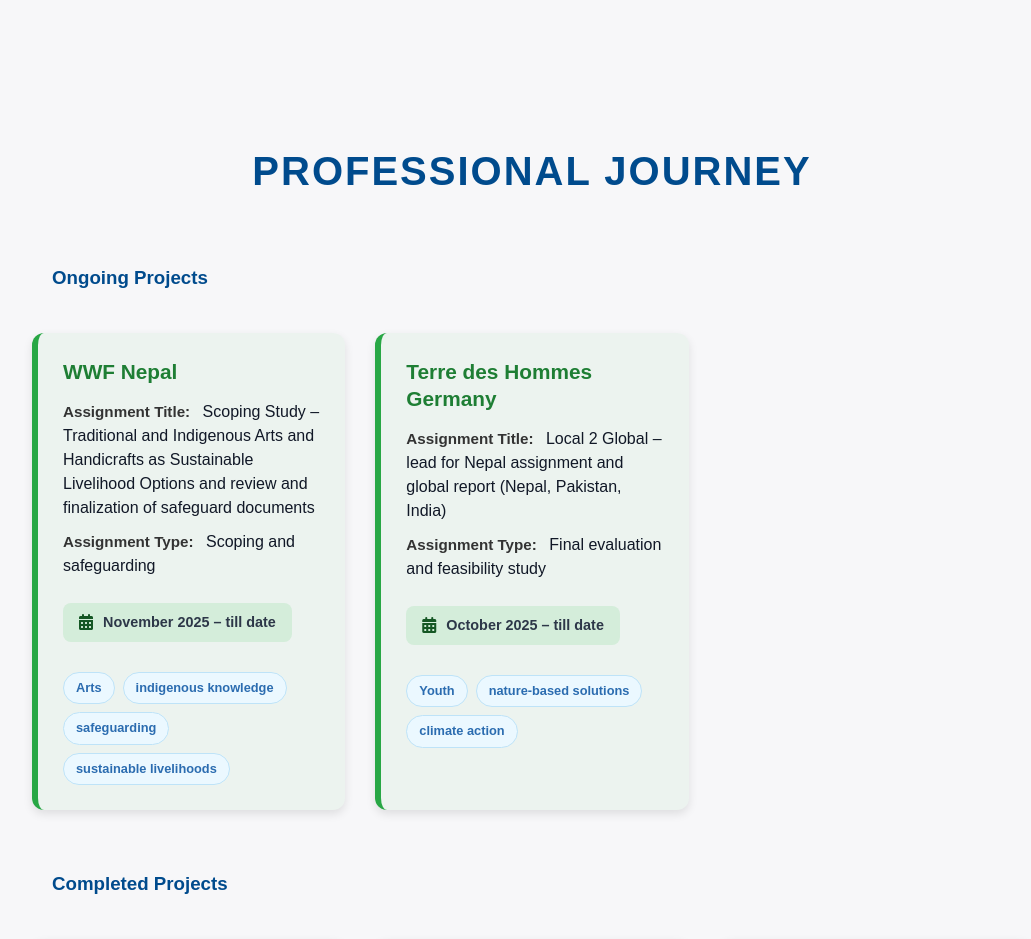
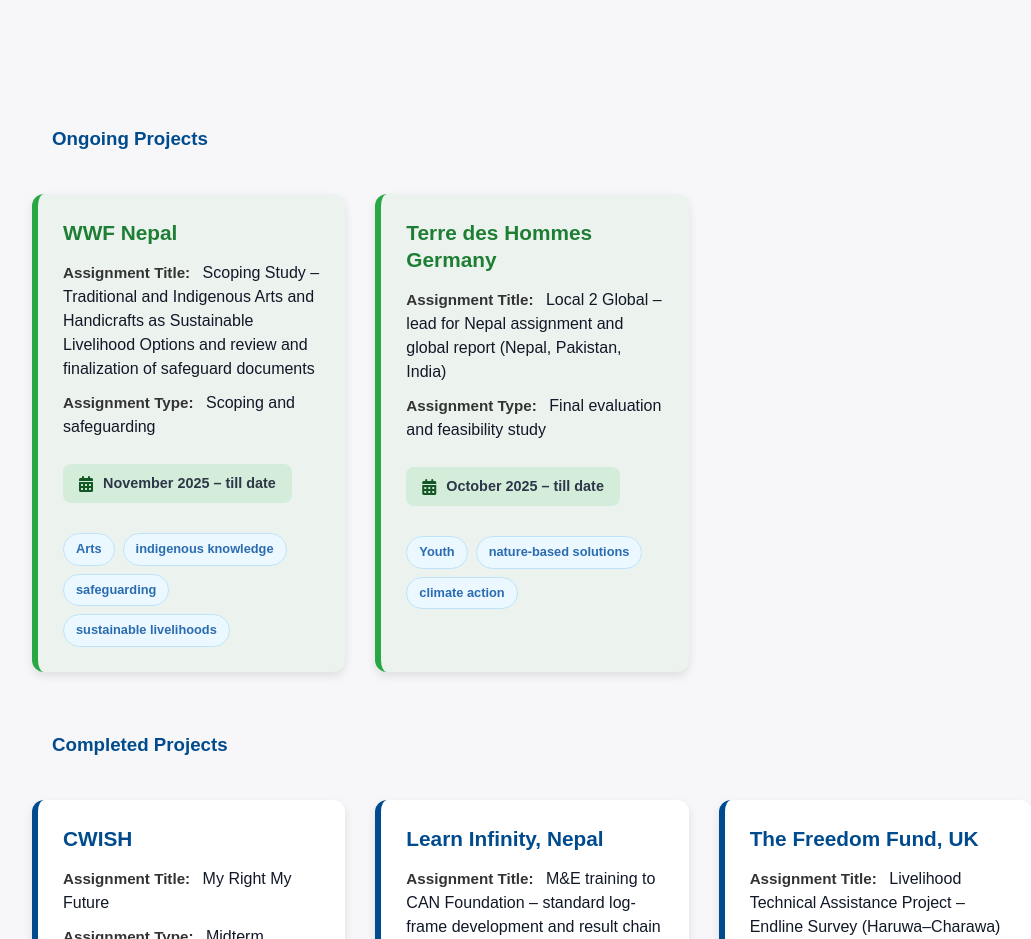
Before and after one commit to sukritpant-web/bibhutibista, a plain HTML site: page portfolio.html in a window 1280 px wide. Shown: the part 2240-3179 px from the top of the page, without its empty margins (108-1139 px from the left). Drawn offline with Linux system fonts and the light colour scheme.

Commit message:
removing professional history

```diff
--- a/portfolio.html
+++ b/portfolio.html
@@ -161,7 +161,7 @@
             </section>
 
             <section class="portfolio-experience">
-                <h2 class="section-title">PROFESSIONAL JOURNEY</h2>
+                <!-- <h2 class="section-title">PROFESSIONAL JOURNEY</h2> -->
 
 
                 <h3 class="subsection-title" style="color: var(--headings); margin-bottom: 20px; padding-left: 20px;">
```
